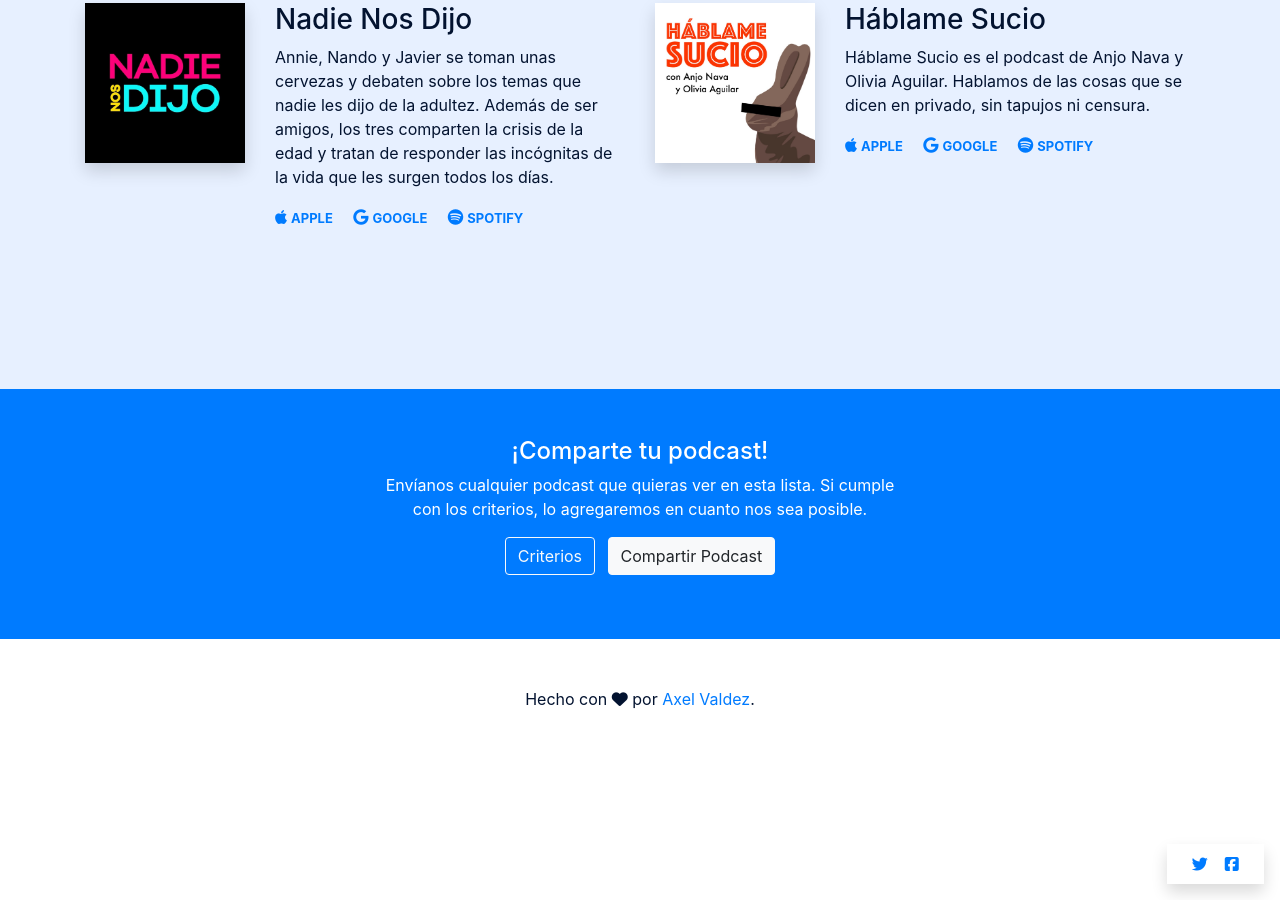
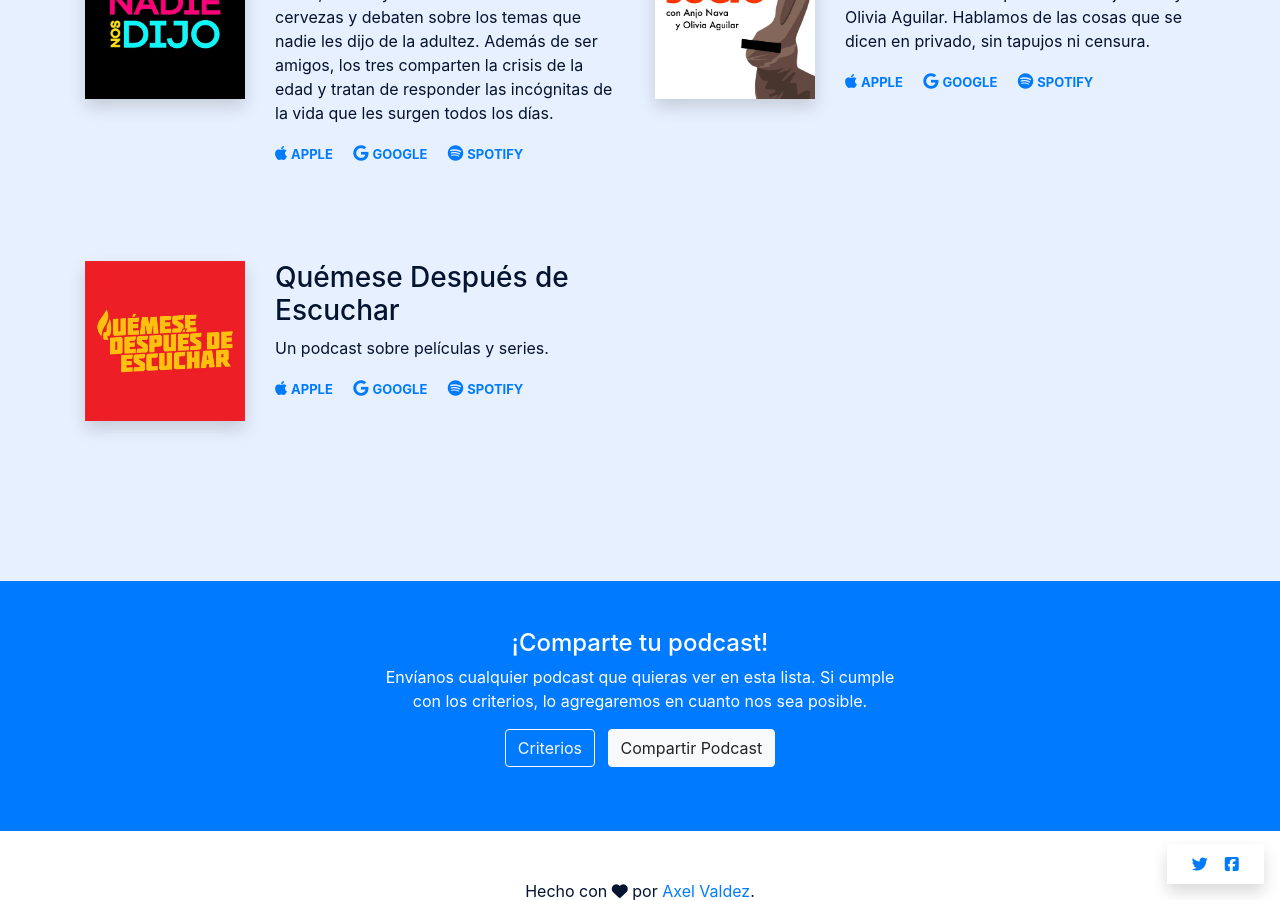
Before and after one commit to axelvaldez/escuchaencasa, a Jekyll site: the page built from index.md, in a window 1280 px wide and 900 px high, scrolled down 2724 px. Built offline with Jekyll 4.4.1, drawn with Linux system fonts in a browser that asks for light colours; nearby versions of some CDN libraries.

Commit message:
add quemese despues de escuchar

```diff
--- a/_data/podcasts.yml
+++ b/_data/podcasts.yml
@@ -127,10 +127,26 @@
     google: https://podcasts.google.com/?feed=aHR0cDovL2hhYmxhbWVzdWNpby5saWJzeW4uY29tL3Jzcw
     spotify: https://open.spotify.com/show/5NtXEwJ9xLhfOLS70XQFdt?si=kCNfJR_DSqK5zXkCYnUC0Q
 
-   # - name:
+  - name: Quémese Después de Escuchar
+    description: Un podcast sobre películas y series.
+    image: quemese-despues-de-escuchar.jpg
+    website:
+    apple: https://podcasts.apple.com/mx/podcast/quémese-después-de-escuchar/id957945316
+    google: https://podcasts.google.com/?feed=aHR0cHM6Ly9hdWRpb2Jvb20uY29tL2NoYW5uZWxzLzQyNTQ4MjEucnNz
+    spotify: https://open.spotify.com/show/5GUpDSAGX85wWC7BPcTT3J
+
+      # - name:
   #   description:
   #   image:
   #   website:
   #   apple:
   #   google:
   #   spotify:
+
+      # - name:
+  #   description:
+  #   image:
+  #   website:
+  #   apple:
+  #   google:
+  #   spotify:
--- a/index.md
+++ b/index.md
@@ -3,22 +3,22 @@
 title: Una lista de podcasts independientes en español para escuchar en casa durante la contingencia sanitaria.
 ---
 
-<section>
+<section class="pb-0">
   <div class="container">
-    <div class="row align-items-center">
-      <div class="col-12 col-lg-7 mb-5 mb-lg-0">
+    <div class="row align-items-flex-end">
+      <div class="col-12 col-lg-7 mb-5 mb-lg-0 pb-5">
         <h1 class="text-primary display-3 font-weight-bold">{{ site.title }}</h1>
         <p class="font-weight-normal h3">{{ page.title }}</p>
       </div>
-      <div class="col-lg-5">
-        <img src="/img/header-illustration.png" alt="" class="img-fluid">
+      <div class="col-lg-5 mb-n5">
+        <img src="/img/header-illustration.png" alt="" class="img-fluid mb-md-n4 mb-lg-0">
       </div>
     </div>
   </div>
 </section>
 
 <section class="bg-light-primary">
-  <div class="container">
+  <div class="container pt-5">
     <div class="row">
       {% for podcast in site.data.podcasts.list %}
 
```
Also changed, not shown: img/quemese-despues-de-escuchar.jpg (added).
